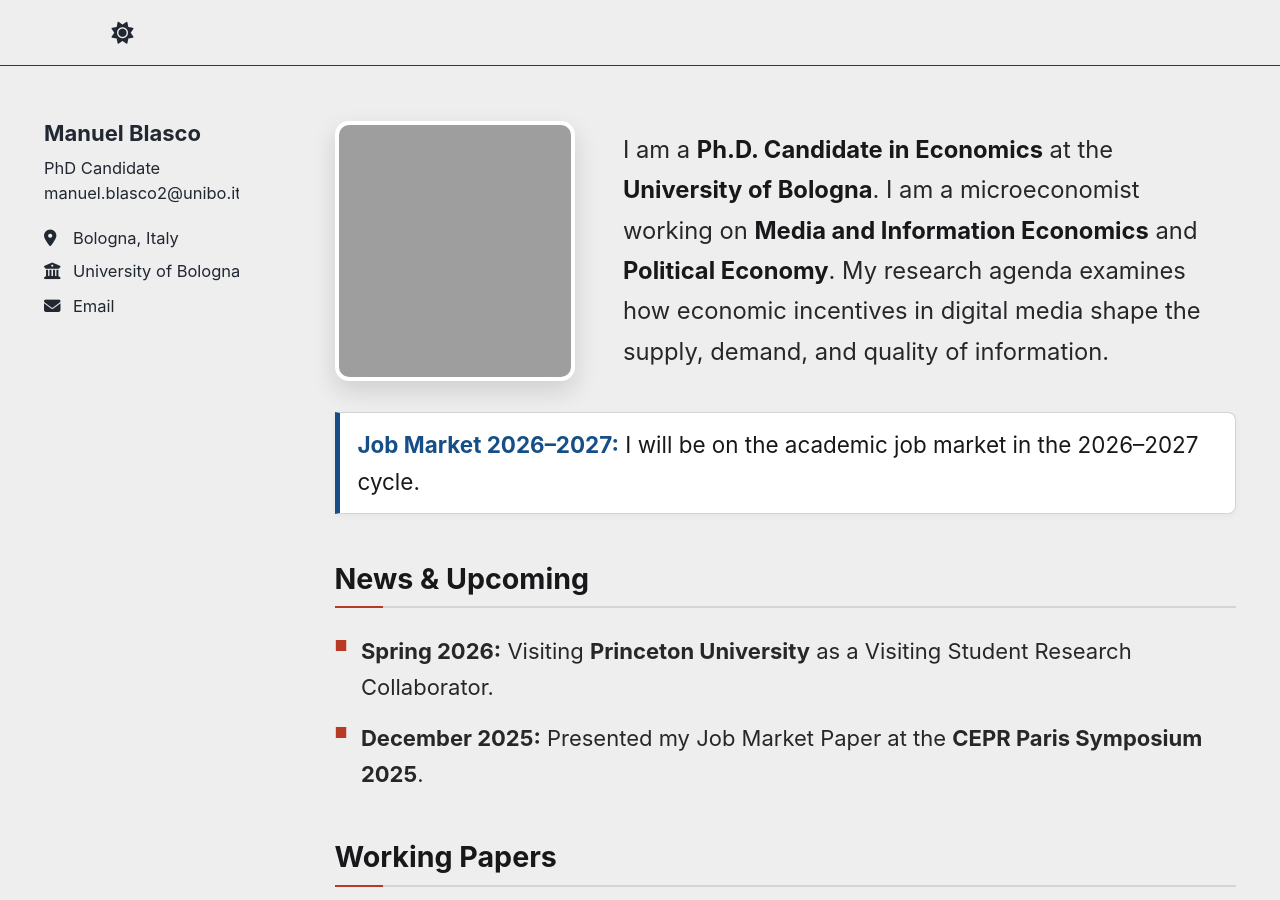
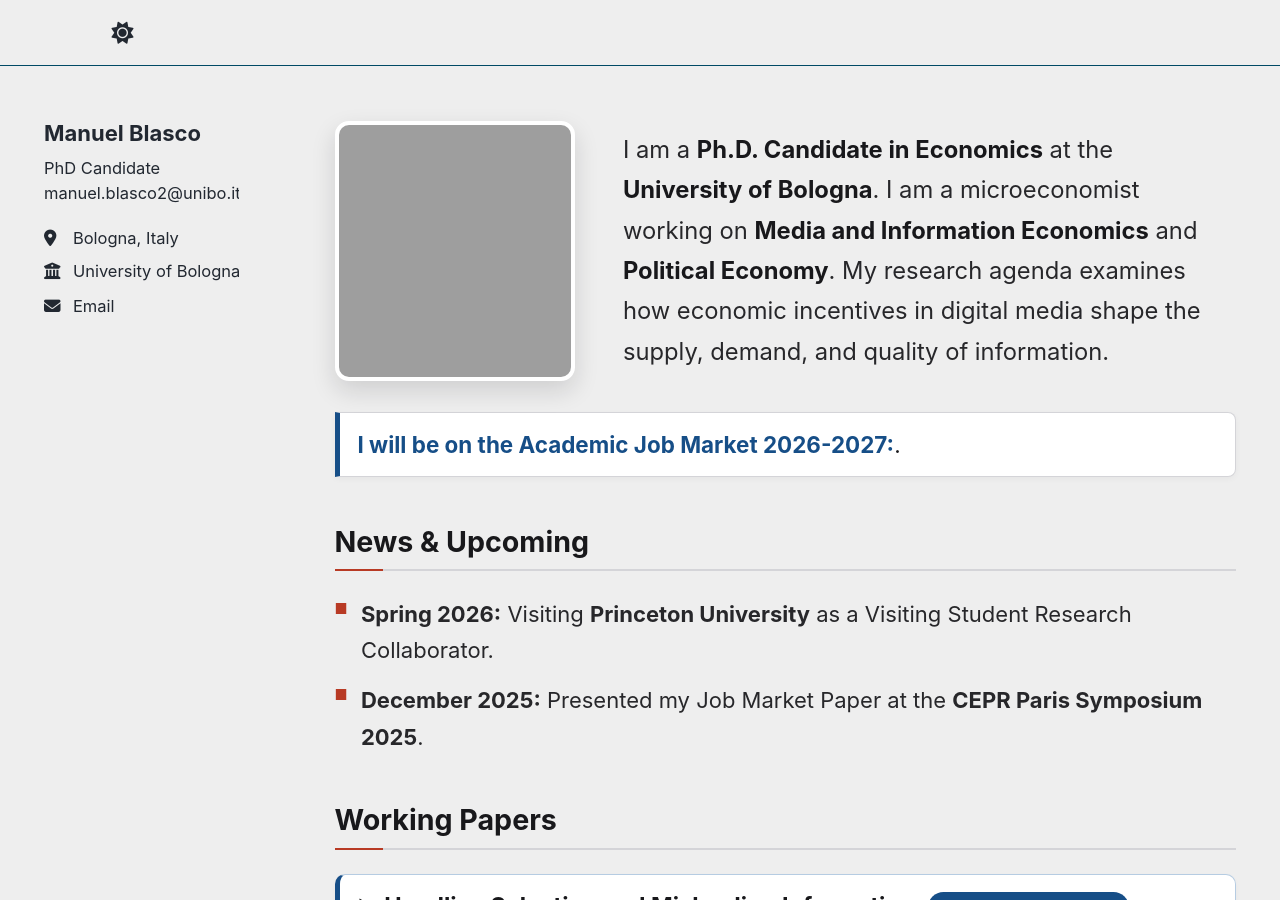
Before and after one commit to ManuelBlasco/manuelblasco.github.io, a Jekyll site: the page built from _pages/about.md, in a window 1280 px wide and 900 px high. Built offline with Jekyll 4.4.1, drawn with Linux system fonts in a browser that asks for light colours; a script that is not in the unit is left out.

Commit message:
Update about.md

```diff
--- a/_pages/about.md
+++ b/_pages/about.md
@@ -274,7 +274,7 @@ redirect_from:
 
   <!-- Fila 2: Banner de Job Market ocupando el ancho total debajo de ambas columnas -->
   <div class="jm-banner">
-    <strong>Job Market 2026–2027:</strong> I will be on the academic job market in the 2026–2027 cycle.
+    <strong>I will be on the Academic Job Market 2026-2027:</strong>.
   </div>
 
   <h3 class="section-heading">News &amp; Upcoming</h3>
```
